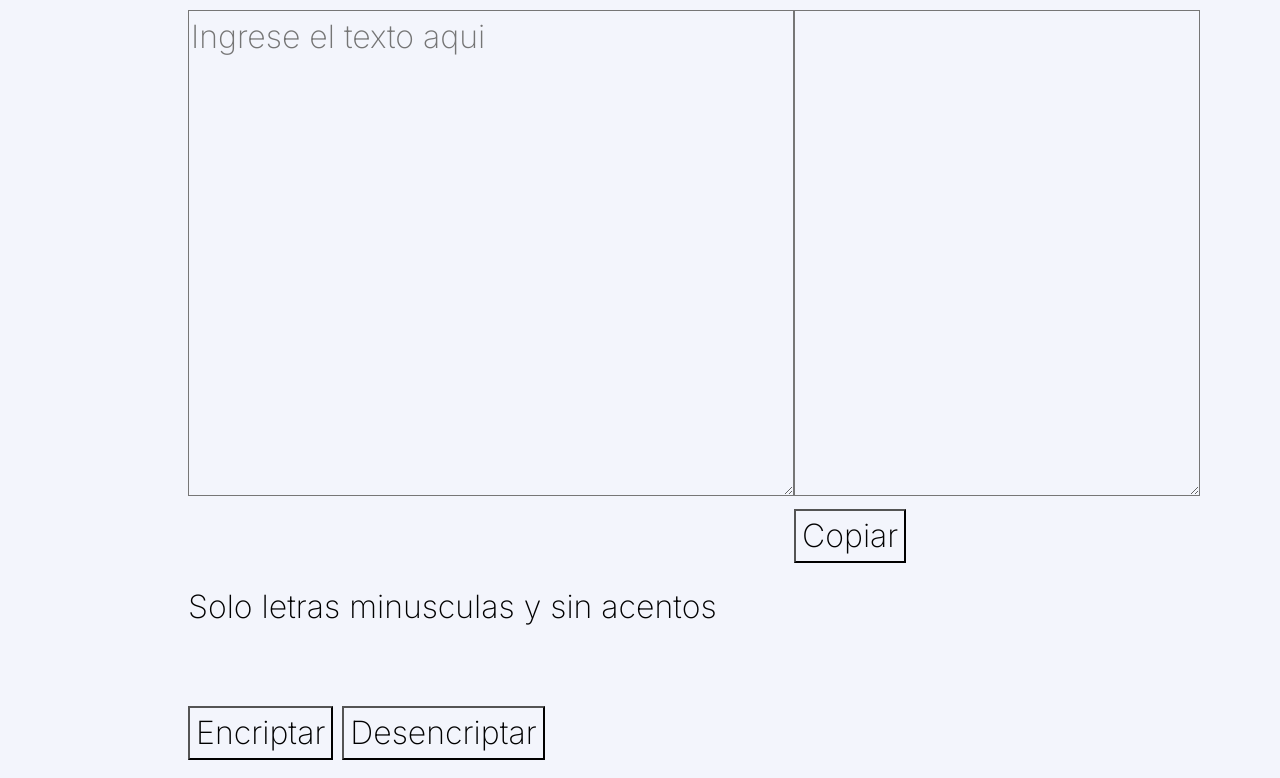
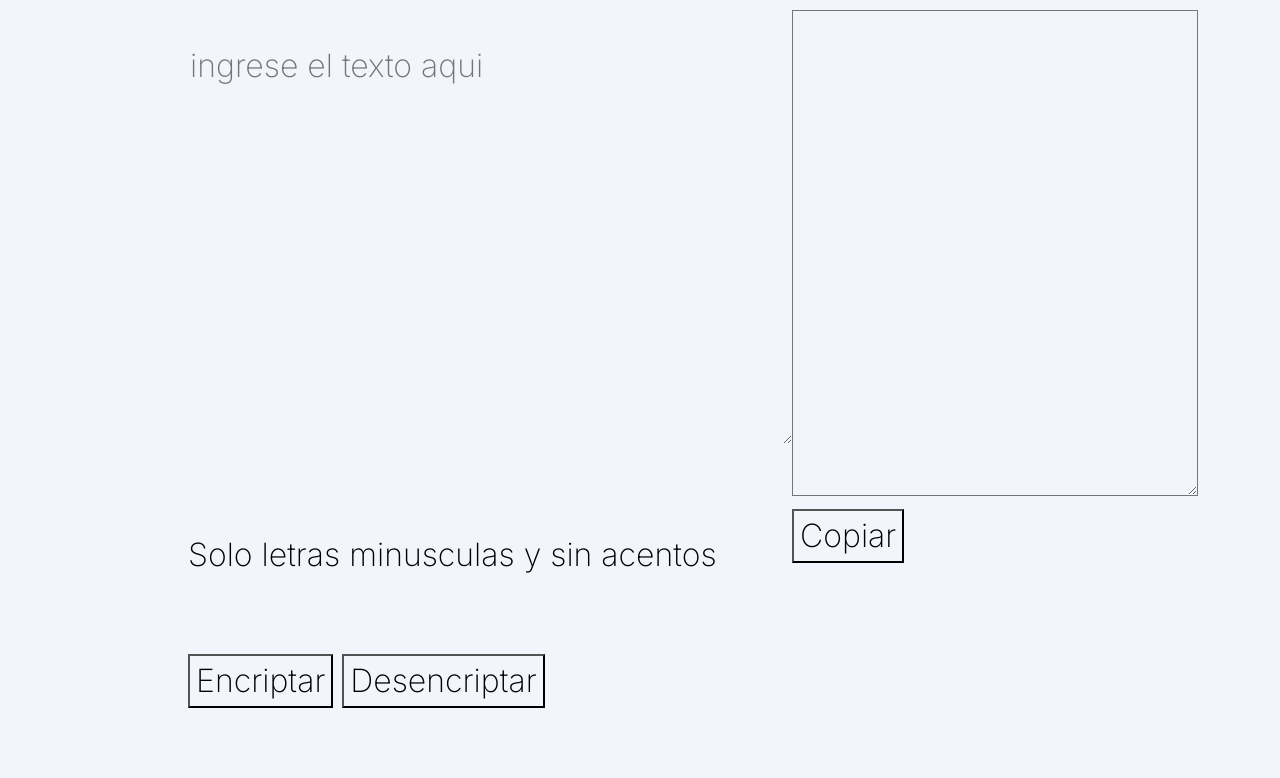
Before and after one commit to AdrisPozosV/ChallengeOneEncriptador, a plain HTML site: page index.html in a window 1280 px wide. Shown: the part 72-850 px from the top of the page. After the commit the page ends 800 px from the top, so only its background shows below. Drawn offline with Linux system fonts and the light colour scheme.

Commit message:
TEXT-AREA
Se agregan parametros a text-area

```diff
--- a/styles.css
+++ b/styles.css
@@ -18,3 +18,12 @@ main{
     margin-bottom: 10px;
     margin-left: 180px;
 }
+
+.text-area{
+    height: 400px;
+    border: none;
+    color: #0A3871;
+    margin-top: 30px;
+    padding: 2px;
+    text-transform: lowercase;
+}
```
